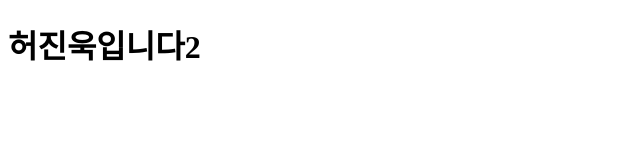
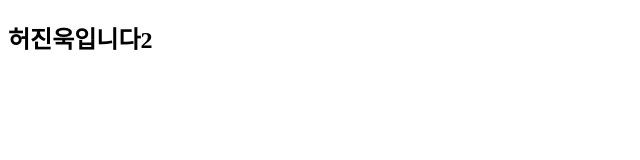
Before and after one commit to kit-frontend-team-1/test.html, a plain HTML site: page pages/KR-HeoJU.html in a window 1280 px wide. Shown: the whole page, without its empty margins (0-640 px from the left). Drawn offline with Linux system fonts and the light colour scheme.

Commit message:
style(login) : h2 로 바꿨어요

```diff
--- a/pages/KR-HeoJU.html
+++ b/pages/KR-HeoJU.html
@@ -6,6 +6,6 @@
     <title>Document</title>
   </head>
   <body>
-    <h1>허진욱입니다2</h1>
+    <h2>허진욱입니다2</h2>
   </body>
 </html>
```
